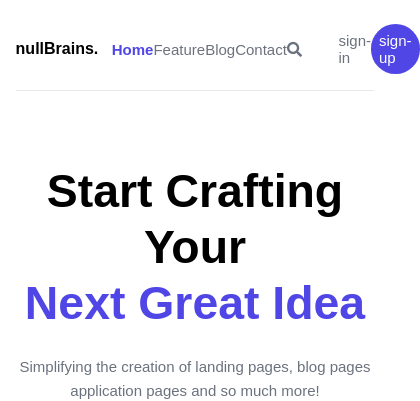
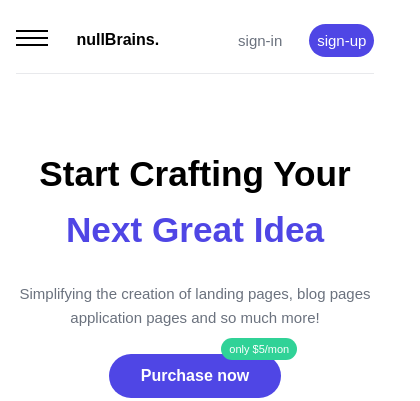
Before and after one commit to Akshaay9/blowhorn, a React (Create React App) app: page / in a window 390 px wide. Shown: the top 401 px of the page, 420 px wide, since content can reach past the window. Built offline with nearby package versions, Linux system fonts and the light colour scheme.

Commit message:
added hamberger menu for mobile

```diff
--- a/src/App.css
+++ b/src/App.css
@@ -3,7 +3,9 @@
   margin: 0%;
   box-sizing: border-box;
   font-family: sans-serif;
-
+}
+body {
+  overflow-x: hidden;
 }
 
 p {
--- a/src/Components/HomeScreenComponents/Footer/Footer.css
+++ b/src/Components/HomeScreenComponents/Footer/Footer.css
@@ -29,4 +29,7 @@
     .footer1 p{
         margin: 0rem .45rem;
     }
+    .footer3{
+      margin-bottom: 6rem;
+    }
 }
--- a/src/Components/HomeScreenComponents/HeroBanner/HeroBanner.css
+++ b/src/Components/HomeScreenComponents/HeroBanner/HeroBanner.css
@@ -73,5 +73,10 @@
   .companies-images img {
     width: 50%;
   }
+  .banner-heading h1 {
+    font-size: 2.2rem;
+    font-weight: 800;
+    line-height: 3.5rem;
+  }
 
 }
--- a/src/Components/HomeScreenComponents/NavBar/Nav.css
+++ b/src/Components/HomeScreenComponents/NavBar/Nav.css
@@ -51,3 +51,53 @@
   border-radius: 10rem;
   color: white;
 }
+.nav-mobile {
+  display: none !important;
+}
+.nav-mobile {
+  display: flex;
+  align-items: center;
+  justify-content: space-between;
+  width: 40%;
+  cursor: pointer;
+}
+.ham div {
+  border: 1px solid black;
+  width: 2rem;
+  height: 0.1rem;
+  margin-bottom: 0.3rem;
+}
+
+@media screen and (max-width: 780px) {
+  .navright {
+    display: flex;
+    width: 38%;
+    align-items: center;
+    justify-content: space-between;
+  }
+
+  .navleft {
+    display: none;
+  }
+  .nav-mobile {
+    display: flex !important;
+  }
+  .transbar {
+    position: fixed;
+    display: flex;
+    top: 5rem;
+    width: 100%;
+    height: 70vh;
+    background-color: white;
+    z-index: 1 !important;
+    flex-direction: column;
+    align-items: center;
+    justify-content: space-between;
+    transform: translateX(-100%);
+    transition: all 500ms ease-in-out;
+  }
+  .open{
+    transform: translateX(0%) !important;
+    transition: all 500ms ease-in-out;
+  }
+}
--- a/src/Components/HomeScreenComponents/NavBar/Nav.js
+++ b/src/Components/HomeScreenComponents/NavBar/Nav.js
@@ -1,13 +1,14 @@
-import React from "react";
+import React, { useState } from "react";
 import "./Nav.css";
 
 function Nav() {
+  const [modalOpen, setModalOpen] = useState(false);
   return (
     <div className="navbar">
       <div className="navleft">
         <h4>nullBrains.</h4>
       </div>
-      <div className="navcenter">
+      <div className={`navcenter transbar ${modalOpen ? "open" : ""} `}>
         <p>Home</p>
         <p>Feature</p>
         <p>Blog</p>
@@ -18,6 +19,14 @@ function Nav() {
           <i class="fas fa-search"></i>
         </p>
       </div>
+      <div className="nav-mobile ">
+        <div className="ham" onClick={() => setModalOpen((e) => !e)}>
+          <div></div>
+          <div></div>
+          <div></div>
+        </div>
+        <h4>nullBrains.</h4>
+      </div>
       <div className="navright">
         <p>sign-in</p>
         <p>sign-up</p>
```
